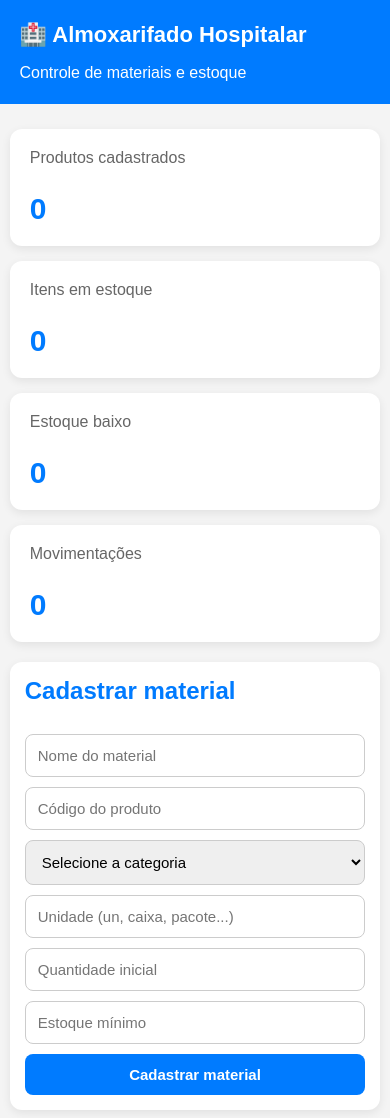
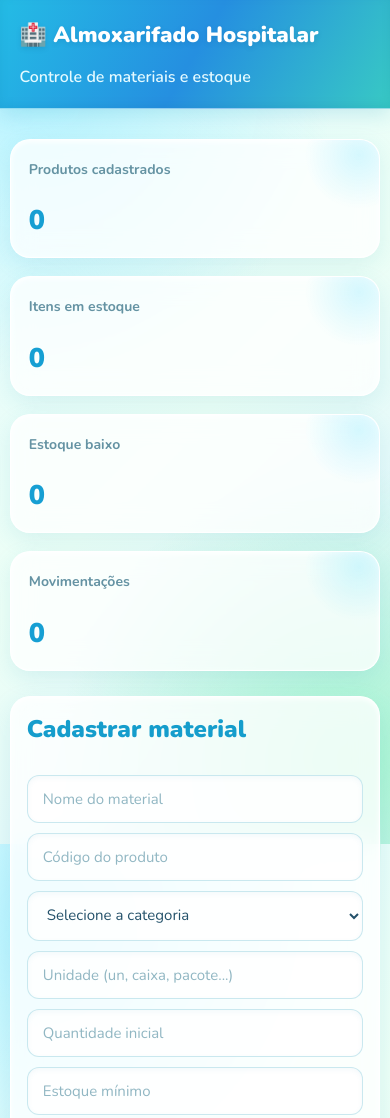
Before and after one commit to GiovanaVJ/sentinela, a website: page frontend/almoxarifado.html in a window 390 px wide. Shown: the top 1118 px of the page. Drawn offline with nearby package versions, Linux system fonts and the light colour scheme; files whose address does not match are found by name.

Commit message:
Update almoxarifado.css

```diff
--- a/frontend/css/almoxarifado.css
+++ b/frontend/css/almoxarifado.css
@@ -1,82 +1,194 @@
+
+@import url('https://fonts.googleapis.com/css2?family=Nunito:wght@400;500;600;700;800;900&display=swap');
 
 * {
     box-sizing: border-box;
 }
 
 body {
-    font-family: Arial, sans-serif;
-    background-color: #f4f4f4;
+    font-family: 'Nunito', Arial, sans-serif;
+
+    background:
+        radial-gradient(circle at 10% 10%, #b8f4ff 0%, transparent 35%),
+        radial-gradient(circle at 90% 90%, #a8f5d0 0%, transparent 35%),
+        linear-gradient(135deg, #e2faff, #edfff6, #d9f1ff);
+
+    background-attachment: fixed;
     margin: 0;
-    color: #333;
+    color: #23516a;
 }
 
+/* TOPO */
+
 .topo {
-    background-color: #007BFF;
+    background:
+        linear-gradient(120deg, #24bce5, #258fe0, #38c9c4);
+
     color: white;
-    padding: 22px 5%;
+    padding: 25px 5%;
+
+    box-shadow:
+        0 5px 20px rgba(35, 155, 195, 0.2),
+        inset 0 -3px 8px rgba(0, 90, 150, 0.1);
+
+    border-bottom: 1px solid rgba(255,255,255,0.5);
 }
 
 .topo h1 {
     margin: 0;
+    font-size: 28px;
+    font-weight: 900;
+    text-shadow: 0 2px 5px rgba(0, 80, 130, 0.15);
 }
 
 .topo p {
     margin-bottom: 0;
+    color: #e4faff;
+    font-weight: 600;
 }
+
+/* CONTAINER */
 
 .container {
     width: 95%;
     max-width: 1300px;
-    margin: 25px auto;
+    margin: 30px auto;
 }
+
+/* RESUMO */
 
 .resumo {
     display: grid;
     grid-template-columns: repeat(4, 1fr);
-    gap: 15px;
-    margin-bottom: 20px;
+    gap: 18px;
+    margin-bottom: 25px;
 }
 
 .card-resumo {
-    background: white;
-    padding: 20px;
-    border-radius: 12px;
-    box-shadow: 0 3px 10px rgba(0,0,0,0.08);
+    position: relative;
+    overflow: hidden;
+
+    background: rgba(255, 255, 255, 0.75);
+    backdrop-filter: blur(12px);
+    -webkit-backdrop-filter: blur(12px);
+
+    padding: 22px;
+    border-radius: 20px;
+
+    border: 1px solid rgba(255,255,255,0.95);
+
+    box-shadow:
+        0 7px 22px rgba(45, 155, 190, 0.12),
+        inset 0 2px 5px rgba(255,255,255,0.9);
+
+    transition: all 0.25s ease;
+}
+
+.card-resumo::after {
+    content: "";
+    position: absolute;
+    width: 110px;
+    height: 110px;
+    right: -35px;
+    top: -40px;
+
+    background: radial-gradient(
+        circle,
+        rgba(100, 225, 255, 0.25),
+        transparent 70%
+    );
+
+    pointer-events: none;
+}
+
+.card-resumo:hover {
+    transform: translateY(-4px);
+
+    box-shadow:
+        0 12px 28px rgba(45, 155, 190, 0.18);
 }
 
 .card-resumo span {
-    color: #666;
+    color: #6593a3;
+    font-weight: 700;
+    font-size: 14px;
 }
 
 .card-resumo h2 {
-    color: #007BFF;
-    font-size: 30px;
+    color: #169fd3;
+    font-size: 32px;
+    font-weight: 900;
     margin-bottom: 0;
 }
 
+/* PAINÉIS */
+
 .painel {
-    background: white;
-    padding: 22px;
-    border-radius: 12px;
-    margin-bottom: 22px;
-    box-shadow: 0 3px 10px rgba(0,0,0,0.08);
+    background: rgba(255, 255, 255, 0.78);
+    backdrop-filter: blur(14px);
+    -webkit-backdrop-filter: blur(14px);
+
+    padding: 25px;
+    border-radius: 20px;
+    margin-bottom: 25px;
+
+    border: 1px solid rgba(255,255,255,0.95);
+
+    box-shadow:
+        0 7px 25px rgba(45, 155, 190, 0.12),
+        inset 0 2px 5px rgba(255,255,255,0.9);
 }
 
 .painel h2 {
     margin-top: 0;
-    color: #007BFF;
+    color: #159dcc;
+    font-weight: 900;
 }
+
+/* CAMPOS */
 
 input,
 select,
 textarea,
 button {
     width: 100%;
-    padding: 12px;
+    padding: 13px 15px;
     margin-top: 10px;
-    border: 1px solid #ccc;
-    border-radius: 8px;
+
+    border: 1px solid rgba(105, 190, 210, 0.35);
+    border-radius: 12px;
+
+    font-family: inherit;
     font-size: 15px;
+
+    transition: all 0.25s ease;
+}
+
+input,
+select,
+textarea {
+    background: rgba(255,255,255,0.85);
+    color: #23516a;
+
+    outline: none;
+
+    box-shadow: inset 0 2px 5px rgba(70,160,190,0.06);
+}
+
+input:focus,
+select:focus,
+textarea:focus {
+    border-color: #37c6e8;
+    background: white;
+
+    box-shadow:
+        0 0 0 4px rgba(55,198,232,0.15),
+        0 4px 12px rgba(55,198,232,0.12);
+}
+
+input::placeholder,
+textarea::placeholder {
+    color: #91b7c3;
 }
 
 textarea {
@@ -84,83 +196,193 @@ textarea {
     resize: vertical;
 }
 
+/* BOTÕES */
+
 button {
-    background: #007BFF;
+    background: linear-gradient(
+        135deg,
+        #37c9ec,
+        #26a8df,
+        #368be9
+    );
+
     color: white;
     border: none;
     cursor: pointer;
-    font-weight: bold;
+    font-weight: 800;
+
+    box-shadow:
+        0 5px 14px rgba(35,163,215,0.22),
+        inset 0 2px 3px rgba(255,255,255,0.4);
 }
 
 button:hover {
-    background: #0056b3;
+    background: linear-gradient(135deg, #42d8f5, #269be0);
+    transform: translateY(-2px);
+
+    box-shadow:
+        0 8px 20px rgba(35,163,215,0.3);
 }
+
+button:active {
+    transform: scale(0.98);
+}
+
+/* TABELA */
 
 .tabela-container {
     overflow-x: auto;
+    border-radius: 14px;
 }
 
 table {
     width: 100%;
-    border-collapse: collapse;
+    border-collapse: separate;
+    border-spacing: 0;
+
     margin-top: 15px;
     min-width: 750px;
+
+    overflow: hidden;
+    border-radius: 14px;
 }
 
 th, td {
-    padding: 12px;
-    border-bottom: 1px solid #ddd;
+    padding: 14px;
+    border-bottom: 1px solid #e0f1f5;
     text-align: left;
 }
 
 th {
-    background: #007BFF;
+    background: linear-gradient(135deg, #28bce5, #278fdb);
     color: white;
+
+    font-weight: 800;
+    white-space: nowrap;
 }
 
-tr:hover {
-    background: #f5f8fc;
+td {
+    color: #426d7e;
+    font-weight: 600;
+    background: rgba(255,255,255,0.55);
 }
 
+tr:last-child td {
+    border-bottom: none;
+}
+
+tr:hover td {
+    background: #e9faff;
+}
+
+/* STATUS */
+
 .status-ok {
-    background: #d4edda;
-    color: #155724;
-    padding: 6px 9px;
-    border-radius: 6px;
+    display: inline-block;
+
+    background: linear-gradient(135deg, #45df9b, #20bd78);
+    color: white;
+
+    padding: 6px 12px;
+    border-radius: 20px;
+
+    font-size: 13px;
+    font-weight: 800;
+
+    box-shadow: 0 3px 10px rgba(32,189,120,0.2);
 }
 
 .status-baixo {
-    background: #fff3cd;
-    color: #856404;
-    padding: 6px 9px;
-    border-radius: 6px;
+    display: inline-block;
+
+    background: linear-gradient(135deg, #ffe778, #ffc83d);
+    color: #765600;
+
+    padding: 6px 12px;
+    border-radius: 20px;
+
+    font-size: 13px;
+    font-weight: 800;
+
+    box-shadow: 0 3px 10px rgba(255,200,61,0.2);
 }
 
 .status-zero {
-    background: #f8d7da;
-    color: #721c24;
-    padding: 6px 9px;
-    border-radius: 6px;
+    display: inline-block;
+
+    background: linear-gradient(135deg, #ff8585, #ed5353);
+    color: white;
+
+    padding: 6px 12px;
+    border-radius: 20px;
+
+    font-size: 13px;
+    font-weight: 800;
+
+    box-shadow: 0 3px 10px rgba(237,83,83,0.2);
 }
 
+/* BOTÕES DE AÇÃO */
+
 .btn-excluir {
-    background: #dc3545;
-    padding: 8px;
+    background: linear-gradient(135deg, #ff8585, #e74c63);
+
+    padding: 8px 12px;
     width: auto;
     margin: 0;
+
+    border-radius: 9px;
+}
+
+.btn-excluir:hover {
+    background: linear-gradient(135deg, #ff6868, #d93650);
 }
 
 .btn-editar {
-    background: #17a2b8;
-    padding: 8px;
+    background: linear-gradient(135deg, #45d7e8, #159fc4);
+
+    padding: 8px 12px;
     width: auto;
     margin: 0 5px 0 0;
+
+    border-radius: 9px;
+}
+
+.btn-editar:hover {
+    background: linear-gradient(135deg, #35c9ed, #128bb5);
 }
 
 .acoes {
     display: flex;
     gap: 5px;
+    align-items: center;
 }
+
+/* BARRA DE ROLAGEM */
+
+::-webkit-scrollbar {
+    width: 9px;
+    height: 9px;
+}
+
+::-webkit-scrollbar-track {
+    background: #dff7fa;
+    border-radius: 20px;
+}
+
+::-webkit-scrollbar-thumb {
+    background: linear-gradient(#51d5ed, #42b8d9);
+    border-radius: 20px;
+}
+
+/* SELEÇÃO */
+
+::selection {
+    background: #54d5e9;
+    color: white;
+}
+
+/* RESPONSIVIDADE */
 
 @media (max-width: 800px) {
     .resumo {
@@ -174,10 +396,22 @@ tr:hover {
     }
 
     .painel {
-        padding: 15px;
+        padding: 16px;
+    }
+
+    .topo {
+        padding: 20px 5%;
     }
 
     .topo h1 {
         font-size: 22px;
     }
+
+    .card-resumo {
+        padding: 18px;
+    }
+
+    .card-resumo h2 {
+        font-size: 27px;
+    }
 }
```
